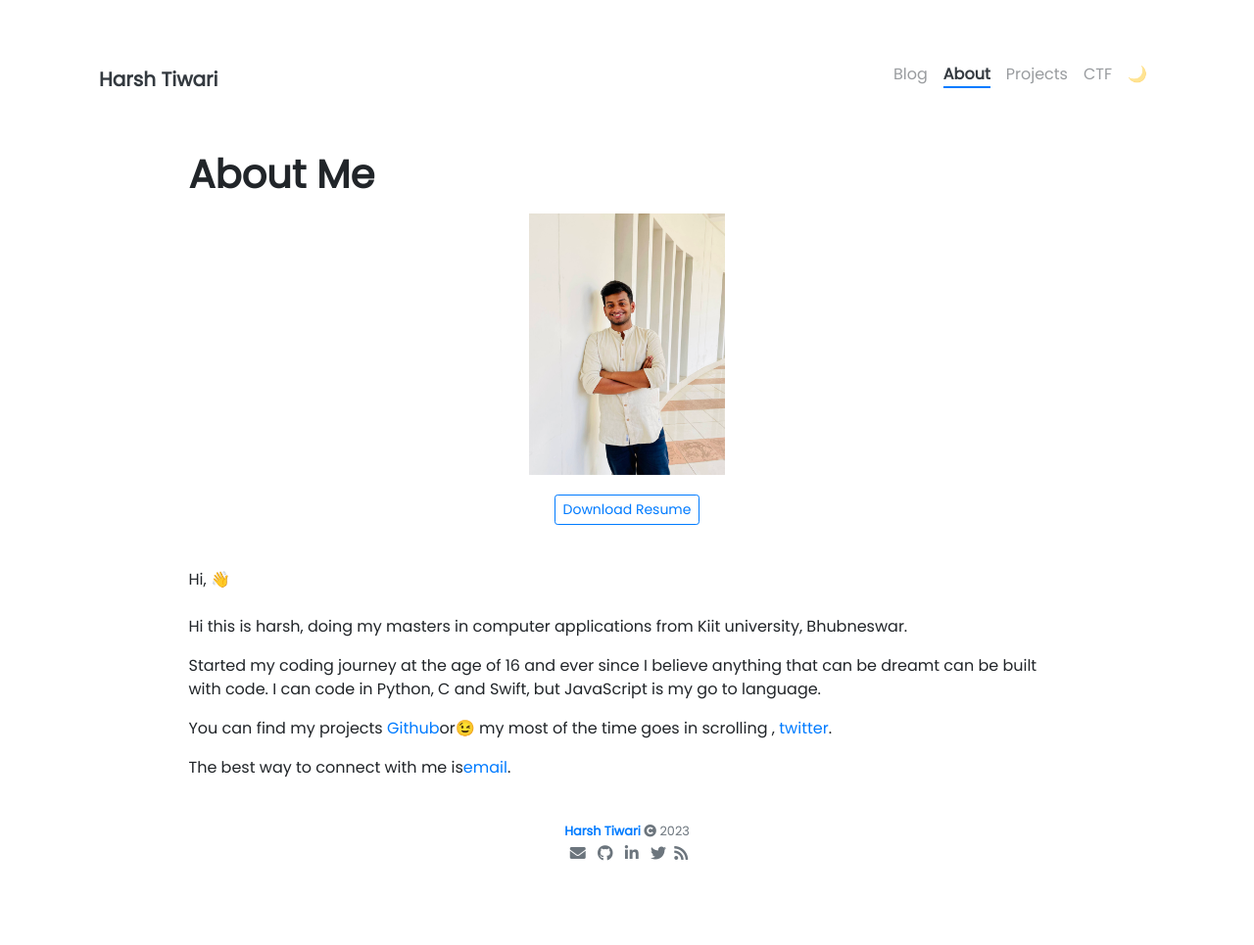
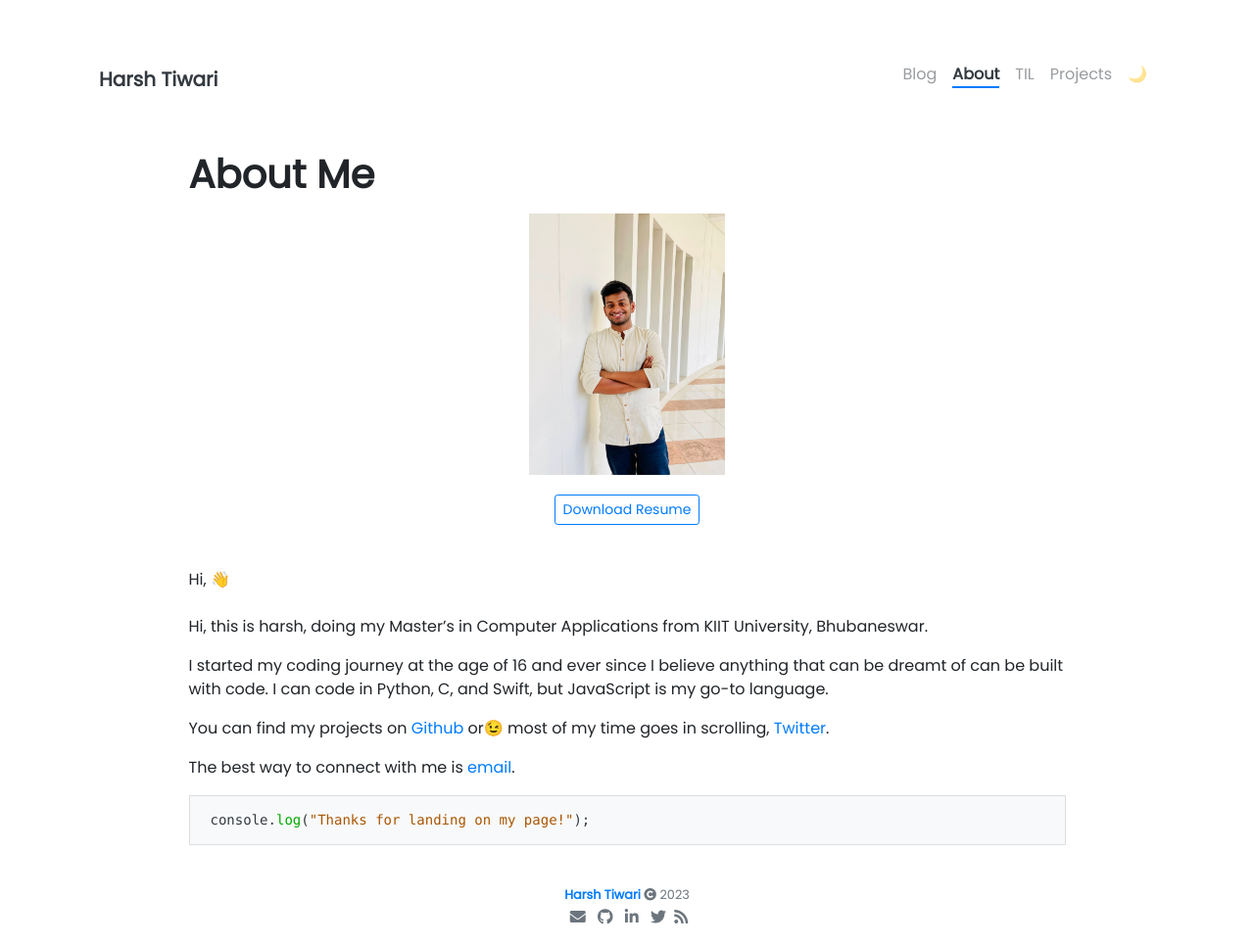
Before and after one commit to harshvarddhantiwari/harshvarddhantiwari.github.io, a Jekyll site: the page built from pages/about.md, in a window 1280 px wide. Shown: the whole page at 98% size. Built offline with Jekyll 4.4.1, drawn with Linux system fonts in a browser that asks for light colours; nearby versions of some CDN libraries; emoji names are drawn with the system emoji font; before the commit the page ends 900 px from its top, so only the background shows below that.

Commit message:
Main Change some text mistakes

````diff
--- a/_posts/2017-04-29-This-is-CS50!.markdown
+++ b/_posts/programmers.markdown
@@ -10,6 +10,8 @@ permalink: Coders!
 
 ![Programmers]({{site.baseurl}}/assets/images/note/laptops.jpg)
 
+## Hey Programmers!
+
 I’m writing this simple note to those who is getting started in the field of programming or coding, because it was inevitable for me to write this note, as we know there especially at this information interchangeable age there are many students who take their admissions in computer science sector, and at that institution, it is must to teach them some kind of algorithms, data structures with some coding languages. Most of the time it’d be their first time interaction with specific programming languages, but some kids have prior experience to see how codes look like, but for sake of their eyes, they never take the risk to get their hands dirty in coding. Well, that’s the most common dilemma of computer science students.
 So where was, I; I was about to say what they do afterward and they do the most common thing after taking the degree of engineers, they took some certain courses either online or offline, today bizarre amount of institutes run online, they teach their kids online by some practicing method or repetition method, their kids repeat what their teachers did in that lecture. My actual concern is, the doubling amount of programmers. Who just got started. Who just got stuck at single place, and their hesitation stops them to solve as much as problem it required to be a good programmer.
 
--- a/pages/about.md
+++ b/pages/about.md
@@ -13,15 +13,18 @@ weight: 2
 </center><br>
 
 Hi, :wave: <br><br>
-Hi this is harsh, doing my masters in computer applications from Kiit university, Bhubneswar.
+Hi, this is harsh, doing my Master's in Computer Applications from KIIT University, Bhubaneswar.
 
-Started my coding journey at the age of 16 and ever since I believe anything that can be dreamt can be built with code.
-I can code in Python, C and Swift, but JavaScript is my go to language.
+I started my coding journey at the age of 16 and ever since I believe anything that can be dreamt of can be built with code.
+I can code in Python, C, and Swift, but JavaScript is my go-to language.
 
-You can find my projects <a target="_blank" href="https://github.com/harshvarddhantiwari">Github</a>or:wink: my most of the time goes in scrolling , <a target="_blank" href="twitter.com/imharshhub">twitter</a>.
+You can find my projects on <a target="_blank" href="https://github.com/harshvarddhantiwari">Github</a> or:wink: most of my time goes in scrolling, <a target="_blank" href="twitter.com/imharshhub">Twitter</a>.
 
+The best way to connect with me is <a href="mailto:harshk915@gmail.com">email</a>.
 
-The best way to connect with me is<a href="mailto:harshk915@gmail.com">email</a>.
+``` javascript
+console.log("Thanks for landing on my page!");
+```
 
 
 <!--
````
Also changed, not shown: pages/ctf.md (deleted, +0 -5 lines), pages/til.md (added, +5 -0 lines), pages/projects.html (line endings or trailing spaces).
